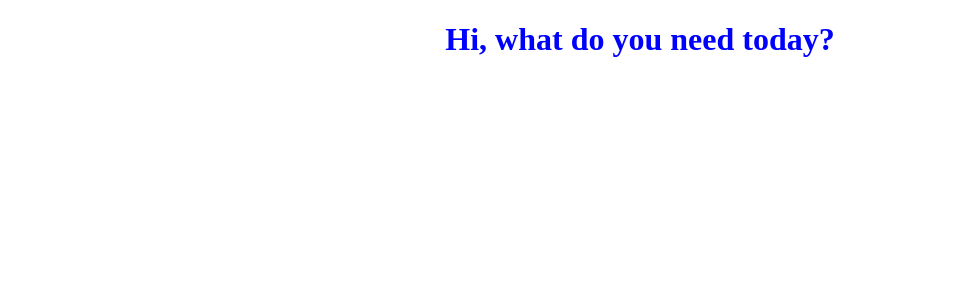
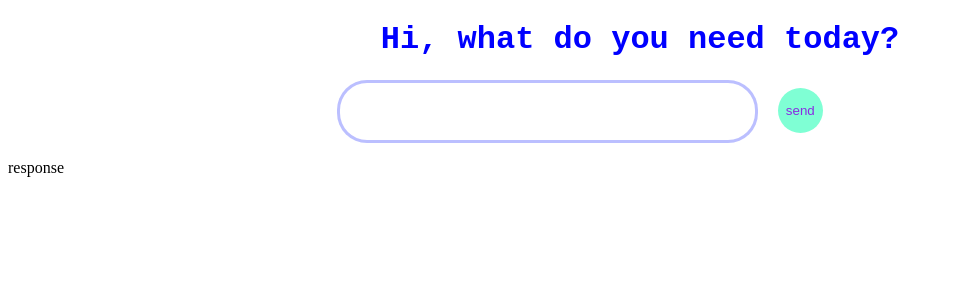
Before and after one commit to Danucas/chatBot_codeChallenge, a Flask app: page /send in a window 1280 px wide. Shown: the top 300 px of the page, without its empty margins (0-953 px from the left). Run offline with Flask 2, Linux system fonts and the light colour scheme.

Commit message:
styles updated

```diff
--- a/static/styles/main.css
+++ b/static/styles/main.css
@@ -2,4 +2,61 @@
 	color: blue;
 	width: 100%;
 	text-align: center;
+	font-family: 'Courier New', Courier, monospace;
 }
+
+.message_cont {
+	justify-content: center;
+	width: 100%;
+}
+
+.mess_inp {
+	height: 45px;
+	width: 30%;
+	padding: 6px 18px;
+	font-family: 'Courier New', Courier, monospace;
+	font-size: 16px;
+	color: grey;
+	background-color: white;
+	border: 3px solid #01f4;
+	border-radius: 30px;
+	overflow-y: scroll;
+	margin-left: 26%;
+}
+
+.send {
+	cursor: pointer;
+	width: 45px;
+	height: 45px;
+	margin-left: 20px;
+	border: 0px;
+	background-color: aquamarine;
+	color: blueviolet;
+	border-radius: 50%;
+
+}
+.send:hover{
+	width: 48px;
+	height: 48px;
+}
+
+.send:active {
+	border: 0px;
+	width: 46px;
+	height: 46px;
+	background-color: blueviolet;
+	color: white;
+}
+
+.send:focus {
+    outline: 0;
+}
+.noselect {
+	-webkit-touch-callout: none; /* iOS Safari */
+	  -webkit-user-select: none; /* Safari */
+	   -khtml-user-select: none; /* Konqueror HTML */
+		 -moz-user-select: none; /* Old versions of Firefox */
+		  -ms-user-select: none; /* Internet Explorer/Edge */
+			  user-select: none; /* Non-prefixed version, currently
+									supported by Chrome, Opera and Firefox */
+  }
--- a/templates/index.html
+++ b/templates/index.html
@@ -2,10 +2,13 @@
 <html>
 <head>
 	<title>Customized ChatBot</title>
-	<link rel="stylesheet" href="styles/main.css">
+	<link rel="stylesheet" href="static/styles/main.css">
 </head>
 <body>
 	<h1 class="title">Hi, what do you need today?</h1>
+	<div class="message_cont"><input class="mess_inp" type="text"><button class="send noselect">send</button></div>
+	<p id="response">response</p>
+
 </body>
 
 </html>
```
